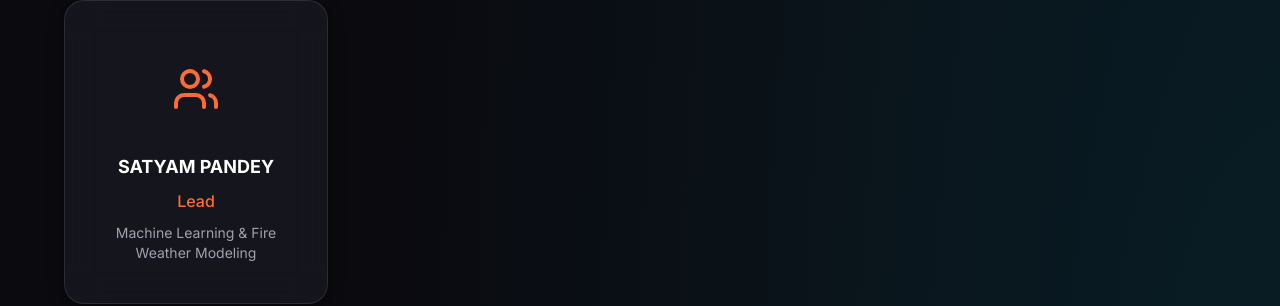
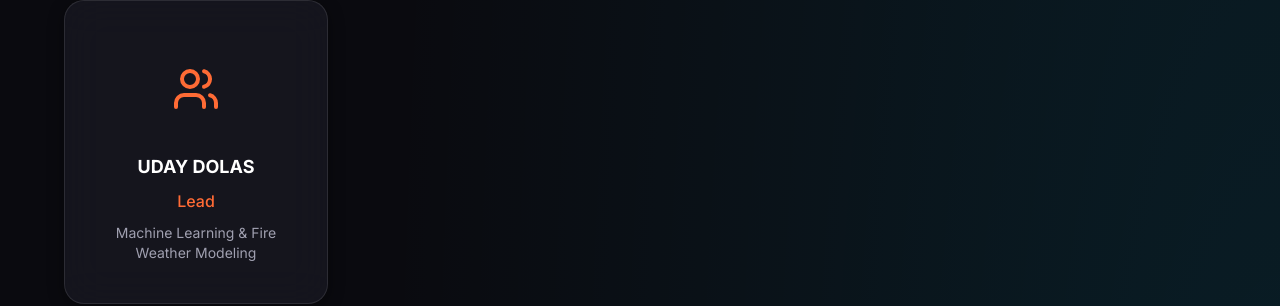
Before and after one commit to noisyboy08/PYRO-CAST-AI-, a React (Vite) app in the folder frontend/: page /about in a window 1280 px wide. Shown: the part 5398-5704 px from the top of the page. Built offline with nearby package versions, Linux system fonts and the light colour scheme.

Commit message:
Update Research Team name from SATYAM PANDEY to UDAY DOLAS

```diff
--- a/frontend/src/pages/About.jsx
+++ b/frontend/src/pages/About.jsx
@@ -51,7 +51,7 @@
 
   const team = [
     {
-      name: 'SATYAM PANDEY',
+      name: 'UDAY DOLAS',
       role: 'Lead',
       expertise: 'Machine Learning & Fire Weather Modeling',
       image: '/api/placeholder/150/150'
```
